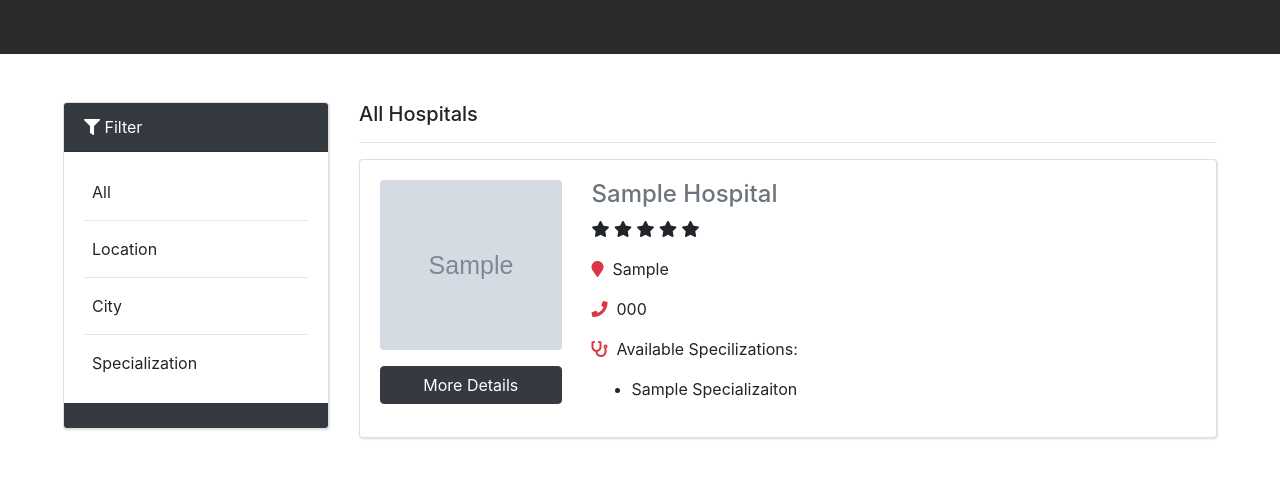
After one commit to NohaHossam123/Doctors, a Django app: page /hospitals/ in a window 1280 px wide. The commit adds this page. Shown: the part 521-1023 px from the top of the page. Run offline with Django 3.2, Linux system fonts and the light colour scheme; tables that the repository leaves empty hold one stand-in row (values such as "Sample post"); grey boxes marked "Sample" are stand-in pictures; some libraries are stand-ins or nearby versions.

Commit message:
part of hospitals page

```diff
--- a/HDCare/HDCare/urls.py
+++ b/HDCare/HDCare/urls.py
@@ -24,6 +24,7 @@ urlpatterns = [
     path('admin/', admin.site.urls),
     path('users/', include('users.urls')),
     path('', include('users.urls')),
+    path('hospitals/', include('Hospitals.urls')),
     path('chaining/', include('smart_selects.urls'))
 ]
 
--- /dev/null
+++ b/HDCare/Hospitals/static/css/style.css
@@ -0,0 +1,60 @@
+.banner{
+    background-image: url("../images/bg.jpg");
+        background-position: center;
+        background-repeat: no-repeat;
+        background-size: cover;
+}
+
+.fonts {
+    font-family: fantasy;
+    font-weight: bold;
+}
+
+.searchbar{
+    margin-bottom: auto;
+    margin-top: auto;
+    height: 60px;
+    background-color: #353b48;
+    border-radius: 30px;
+    padding: 10px;
+    }
+
+    .search_input{
+    color: white;
+    border: 0;
+    outline: 0;
+    background: none;
+    width: 0;
+    caret-color:transparent;
+    line-height: 40px;
+    transition: width 0.4s linear;
+    }
+
+    .searchbar:hover > .search_input{
+    padding: 0 10px;
+    width: 450px;
+    caret-color:red;
+    transition: width 0.4s linear;
+    }
+
+    .searchbar:hover > .search_icon{
+    background: white;
+    color: #e74c3c;
+    }
+
+    .search_icon{
+    height: 40px;
+    width: 40px;
+    float: right;
+    display: flex;
+    justify-content: center;
+    align-items: center;
+    border-radius: 50%;
+    color:white;
+    text-decoration:none;
+    }
+
+    .sperator{
+        background-color: #292b2c ;
+        height: 55px;
+    }
--- /dev/null
+++ b/HDCare/Hospitals/templates/all_hospitals.html
@@ -0,0 +1,90 @@
+{% extends 'base.html' %}
+{% load staticfiles %}
+
+{% block title %} Hospitals {% endblock %}
+{% block styles %}
+<link rel="stylesheet" href="{% static '/css/style.css' %}">
+{% endblock %}
+{% block content %}
+    <section class="banner py-4 " >
+        <div class="container py-5 my-4">
+            <div class="pb-5">
+                <div class="row text-center pb-3">
+                    <div class="col-md-12 mt-4 pb-1">
+                        <h1 class="fonts">Best hospitals where your health comes first</h1>
+                        <p>Lorem ipsum dolor sit amet, consectetur adipiscing elit, sed do eiusmod tempor incididunt ut labore et dolore magna aliqua. Ut enim ad minim veniam, quis nostrud exercitation ullamco laboris nisi ut aliquip ex ea commodo consequat.</p>
+                        <div class="container h-50">
+                            <div class="d-flex justify-content-center h-100">
+                              <div class="searchbar">
+                                <input class="search_input" type="text" name="" placeholder="Search...">
+                                <a href="#" class="search_icon"><i class="fas fa-search"></i></a>
+                              </div>
+                            </div>
+                          </div>
+                    </div>
+                </div>
+            </div>
+        </div>
+    </section>
+
+    <div class="sperator"></div>
+    <div class="row m-5">
+        <!-- for filters -->
+        <div class="col-3">
+            {% if hospitals|length != 0%}
+            <div class="card rounded sticky-top">
+                <div class="card-header text-white bg-dark">
+                    <i class="fa fa-filter "></i>  Filter
+                </div>
+                <div class="card-body">
+                    <div class="m-2">All</div>
+                    <hr/>
+                    <div class="m-2">Location</div>
+                    <hr/>
+                    <div class=" m-2">City</div>
+                    <hr/>
+                    <div class=" m-2">Specialization</div>
+
+                </div>
+                <div class="card-footer bg-dark">
+                </div>
+            {% endif%}
+            </div>
+
+        </div>
+        <!-- for hospitals -->
+        <div class="col-9">
+            <h5>All Hospitals</h5>
+            <hr/>
+            {% for hospital in hospitals %}
+            <div class="card rounded mb-3">
+                <div class="card-body row">
+                    <div class="col-3 text-center">
+                        <img src="/media/{{hospital.image}}" class="rounded" width="100%" height="170px"/>
+                        <a role="button" class="btn btn-dark mt-3 w-100" href="#">More Details</a>
+                    </div>
+                    <div class="col-9">
+                        <h4 class="text-secondary">{{hospital.name|title}}</h4>
+                        <p>
+                        {% for i in '12345' %}
+                        <i class="fa fa-star"></i>
+                        {%endfor%}
+                        </p>
+                        <p> <i class="fa fa-map-marker text-danger"></i> &nbsp;{{hospital.location}}</p>
+                        <p> <i class="fa fa-phone text-danger"></i> &nbsp;{{hospital.phone}}</p>
+                        <p> <i class="fa fa-stethoscope	text-danger"></i> &nbsp;Available Specilizations:</p>
+                        <ul>
+                        {% for special in hospital.specializaiton_set.all %}
+                        <li>{{special.name| title}}</li>
+                        {%endfor%}
+                        </ul>
+
+                    </div>
+
+                </div>
+            </div>
+            {%endfor%}
+        </div>
+    </div>
+
+{% endblock %}
--- /dev/null
+++ b/HDCare/Hospitals/urls.py
@@ -0,0 +1,8 @@
+from django.urls import path, include
+from .views import *
+
+
+urlpatterns = [
+    path('',hospitals , name='hospitals'),
+
+]
--- a/HDCare/Hospitals/views.py
+++ b/HDCare/Hospitals/views.py
@@ -1,3 +1,10 @@
-from django.shortcuts import render
+from django.shortcuts import render, redirect
+from .models import *
+from users.views import *
+# Create your views here.
 
-# Create your views here.
+def hospitals(request):
+    hospitals = Hospital.objects.all()
+    context = {'hospitals': hospitals}
+
+    return render(request,'all_hospitals.html', context)
--- a/HDCare/users/static/css/base.css
+++ b/HDCare/users/static/css/base.css
@@ -6,7 +6,7 @@
 }
 
 .navigation > a:hover{
-    color: blue;
+    color: red;
     font-weight:bold;
     text-decoration: none;
 
@@ -16,3 +16,11 @@
     color: white;
     font-weight:bold;
 }
+
+nav {
+    background-color: #292b2c;
+}
+
+.card {
+    box-shadow: 0.5px 1px 1px 0.5px hsla(0, 0%, 60%, 0.253) !important;
+}
--- a/HDCare/users/templates/base.html
+++ b/HDCare/users/templates/base.html
@@ -10,6 +10,7 @@
     <script src="https://cdnjs.cloudflare.com/ajax/libs/popper.js/1.12.9/umd/popper.min.js" integrity="sha384-ApNbgh9B+Y1QKtv3Rn7W3mgPxhU9K/ScQsAP7hUibX39j7fakFPskvXusvfa0b4Q" crossorigin="anonymous"></script>
     <script src="https://maxcdn.bootstrapcdn.com/bootstrap/4.0.0/js/bootstrap.min.js" integrity="sha384-JZR6Spejh4U02d8jOt6vLEHfe/JQGiRRSQQxSfFWpi1MquVdAyjUar5+76PVCmYl" crossorigin="anonymous"></script>
     <link rel="stylesheet" href="https://maxcdn.bootstrapcdn.com/font-awesome/4.7.0/css/font-awesome.min.css"/>
+    <link rel="stylesheet" href="https://use.fontawesome.com/releases/v5.5.0/css/all.css" integrity="sha384-B4dIYHKNBt8Bc12p+WXckhzcICo0wtJAoU8YZTY5qE0Id1GSseTk6S+L3BlXeVIU" crossorigin="anonymous">
     <title>HDCare - {%block title %}{% endblock %}</title>
     {% block styles %}{% endblock %}
     <nav class="navbar navbar-dark bg-dark">
@@ -31,6 +32,9 @@
                 <div class='navigation mr-4'><a href="/users/signup">Register</a></div>
                 <div class='navigation mr-4'><a href="/users/login">Login</a></div>
             {% endif %}
+
+            <div class='navigation mr-4'><a href="#">Doctors</a></div>
+            <div class='navigation mr-4' ><a href="/hospitals">Hospitals</a></div>
         </div>
 
     </nav>
```
Also changed, not shown: HDCare/users/views.py (+16 -16 lines), 1 other file.
